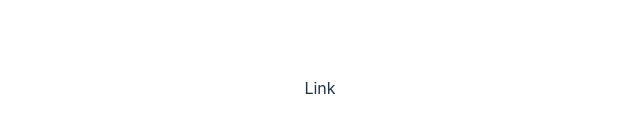
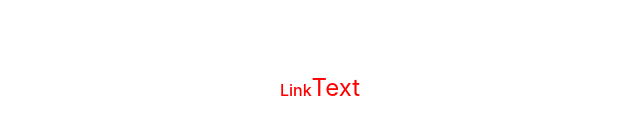
Before and after one commit to StellaKim1230/code-practice, a React (Vite) app: page / in a window 1280 px wide. Shown: the part 312-446 px from the top of the page, without its empty margins (320-960 px from the left). Built offline with nearby package versions, Linux system fonts and the light colour scheme.

Commit message:
View, Text 컴포넌트 추가.

```diff
--- a/src/App.tsx
+++ b/src/App.tsx
@@ -1,14 +1,19 @@
-import './App.css';
-import { View } from './packages/design-core/src/components';
+import { useRef } from 'react'
+import './App.css'
+import { View, Text } from './packages/design-core/src/components'
 
 function App() {
+  const ref = useRef<HTMLAnchorElement>(null)
   return (
-    <View>
-      <View as="a" href="https://naver.com">
+    <View color="red">
+      <View component="a" ref={ref} href="https://naver.com" color="red">
         Link
       </View>
+      <Text component="span" size={24} color="red">
+        Text
+      </Text>
     </View>
-  );
+  )
 }
 
-export default App;
+export default App
--- /dev/null
+++ b/src/packages/design-core/src/components/Text/Text.tsx
@@ -0,0 +1,27 @@
+import { forwardRef } from 'react'
+import { PolymorphicComponentProps, PolymorphicRef } from '../types'
+
+type _TextProps = {
+  size: number
+  color: string
+}
+
+type TextProps<T extends React.ElementType> = PolymorphicComponentProps<
+  T,
+  _TextProps
+>
+
+type TextComponent = <T extends React.ElementType = 'span'>(
+  props: TextProps<T>,
+) => React.ReactNode | null
+
+export const Text: TextComponent = forwardRef(
+  <T extends React.ElementType = 'span'>(
+    { component, size, color, ...props }: TextProps<T>,
+    ref: PolymorphicRef<T>['ref'],
+  ) => {
+    const Element = component || 'div'
+
+    return <Element ref={ref} {...props} style={{ fontSize: size, color }} />
+  },
+)
--- a/src/packages/design-core/src/components/View/View.tsx
+++ b/src/packages/design-core/src/components/View/View.tsx
@@ -1,19 +1,25 @@
-import { forwardRef } from 'react';
-import { PolymorphicComponentProps, PolymorphicRef } from '../types';
+import { forwardRef } from 'react'
+import { PolymorphicComponentProps, PolymorphicRef } from '../types'
 
-export type ViewProps<C extends React.ElementType> =
-  PolymorphicComponentProps<C>;
+type _ViewProps = {
+  color: string
+}
+
+type ViewProps<T extends React.ElementType> = PolymorphicComponentProps<
+  T,
+  _ViewProps
+>
 
 type ViewComponent = <C extends React.ElementType = 'div'>(
   props: ViewProps<C>,
-) => React.ReactNode | null;
+) => React.ReactNode | null
 
 export const View: ViewComponent = forwardRef(
-  <C extends React.ElementType = 'div'>(
-    { component, ...props }: ViewProps<C>,
-    ref: PolymorphicRef<C>,
+  <T extends React.ElementType = 'div'>(
+    { component, color, ...props }: ViewProps<T>,
+    ref: PolymorphicRef<T>['ref'],
   ) => {
-    const Element = component || 'div';
-    return <Element ref={ref} {...props} />;
+    const Element = component || 'div'
+    return <Element ref={ref} {...props} style={{ color }} />
   },
-);
+)
--- a/src/packages/design-core/src/components/index.ts
+++ b/src/packages/design-core/src/components/index.ts
@@ -1 +1,2 @@
-export { View } from './View/View';
+export { View } from './View/View'
+export { Text } from './Text/Text'
```
Also changed, not shown: src/packages/design-core/src/components/types.ts (+4 -4 lines).
